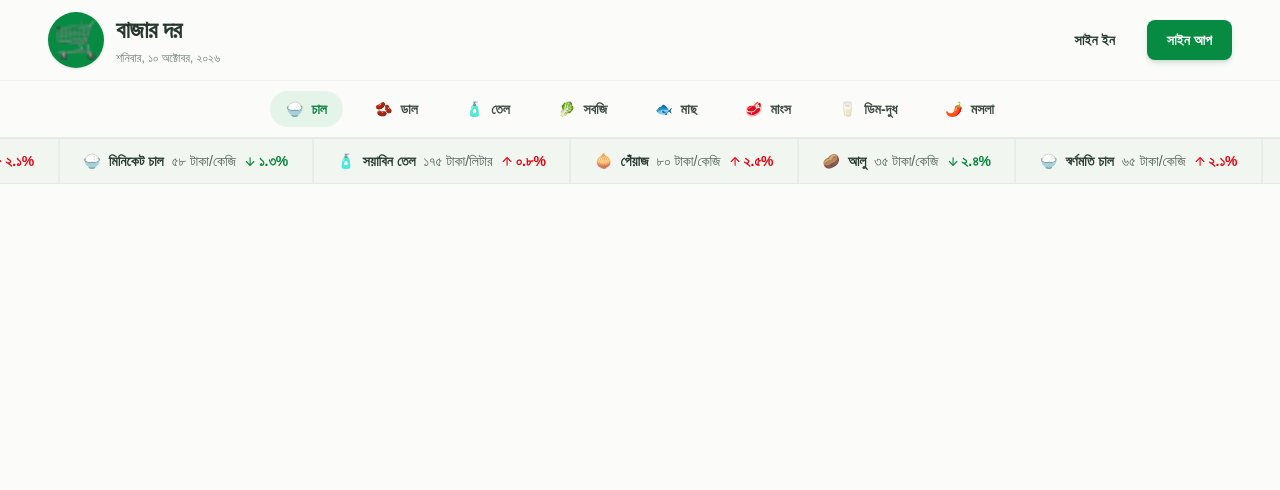
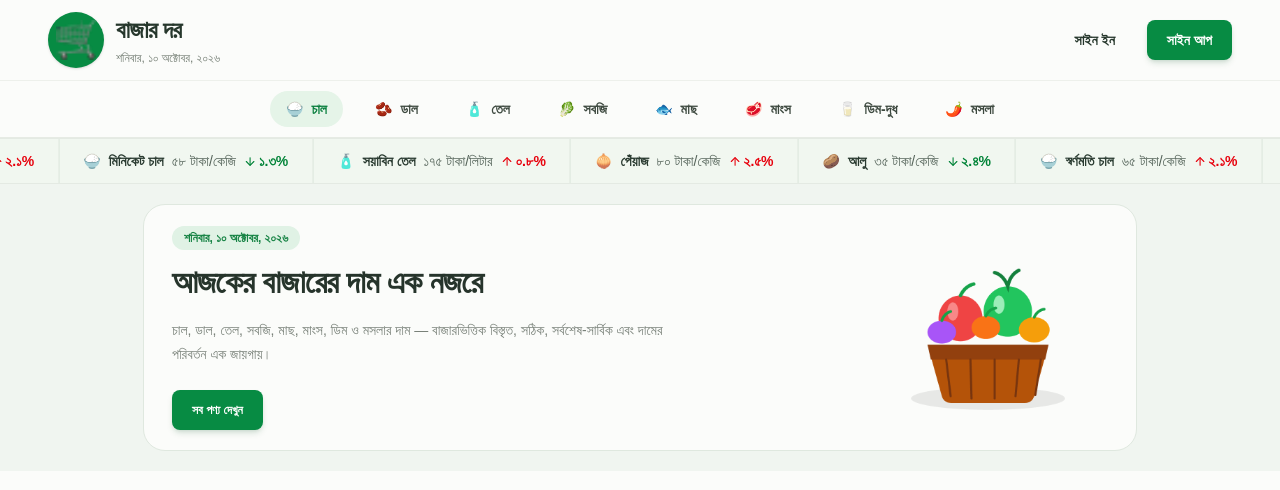
Before and after one commit to sajaratkhan2929/b14-a7-bazar-dor, a Next.js app: page / in a window 1280 px wide. Shown: the top 490 px of the page. Built offline with nearby package versions, Linux system fonts and the light colour scheme.

Commit message:
Created hero section

```diff
--- a/src/app/page.tsx
+++ b/src/app/page.tsx
@@ -147,10 +147,47 @@ export default function Home() {
       {/* Scrolling Market Price Ticker */}
       <MarketTicker />
 
-      {/* Blank area for the next homepage section */}
-      <section className="mx-auto min-h-[400px] max-w-[1440px] px-5 py-10 sm:px-8">
-        {/* We will build the hero section here next. */}
-      </section>
+
+{/* Hero Section */}
+<section className="bg-[#f0f5f0] px-4 py-5 sm:px-8">
+  <div className="mx-auto grid max-w-[994px] grid-cols-1 items-center gap-5 overflow-hidden rounded-[22px] border border-[#dfe8df] bg-[#fbfcfa] px-5 py-6 sm:grid-cols-[1fr_240px] sm:px-7 sm:py-5">
+    {/* Left Content */}
+    <div className="relative z-10">
+      <span className="inline-flex rounded-full bg-[#e0f2e5] px-3 py-1 text-xs font-semibold text-[#168344]">
+        শনিবার, ১০ অক্টোবর, ২০২৬
+      </span>
+
+      <h1 className="mt-3 text-2xl leading-tight font-extrabold tracking-tight text-[#26342b] sm:text-[32px]">
+        আজকের বাজারের দাম এক নজরে
+      </h1>
+
+      <p className="mt-4 max-w-[520px] text-sm leading-6 text-[#788078]">
+        চাল, ডাল, তেল, সবজি, মাছ, মাংস, ডিম ও মসলার দাম —
+        বাজারভিত্তিক বিস্তৃত, সঠিক, সর্বশেষ-সার্বিক এবং দামের
+        পরিবর্তন এক জায়গায়।
+      </p>
+
+      <Link
+        href="#products"
+        className="mt-6 inline-flex items-center justify-center rounded-lg bg-[#078b43] px-5 py-3 text-xs font-bold text-white shadow-md shadow-green-900/15 transition hover:bg-[#067638]"
+      >
+        সব পণ্য দেখুন
+      </Link>
+    </div>
+
+    {/* Hero Image */}
+    <div className="flex items-center justify-center">
+      <Image
+        src="/images/bazar-hero.png"
+        alt="বাজারের তাজা সবজির ঝুড়ি"
+        width={240}
+        height={200}
+        priority
+        className="h-auto w-[190px] object-contain sm:w-[220px]"
+      />
+    </div>
+  </div>
+</section>
     </main>
   );
 }
```
